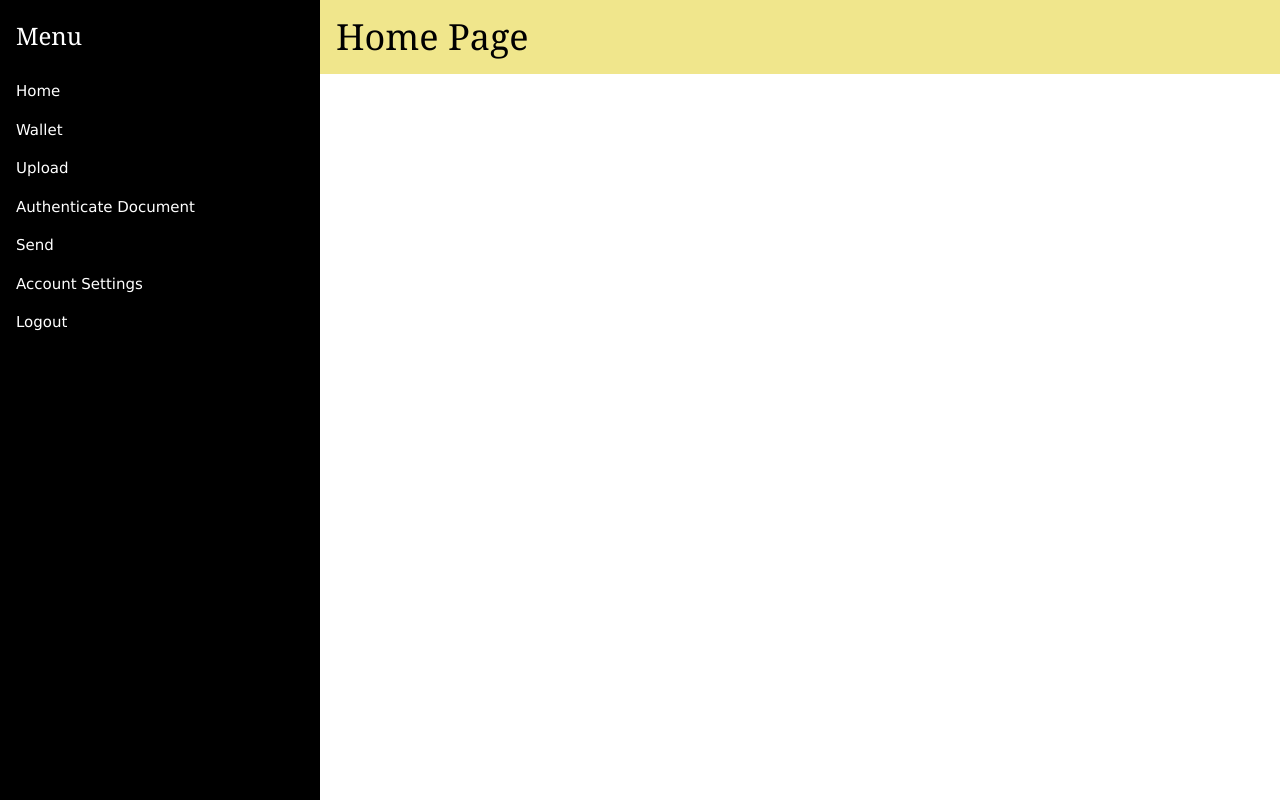
After one commit to jookebawx/test, a Flask app: template templates/Homepage_auth.html in a window 1280 px wide. The commit adds this page. Run offline with Flask 3, Linux system fonts and the light colour scheme; the template is opened without the code that fills it, so the values that code supplies are empty; parts of the project's set-up code (start-up, migrations or seed data) failed here and were passed over; some libraries are stand-ins or nearby versions.

Commit message:
Add files via upload

```diff
--- /dev/null
+++ b/templates/Homepage_auth.html
@@ -0,0 +1,39 @@
+<!DOCTYPE html>
+<html>
+<title>W3.CSS</title>
+<meta name="viewport" content="width=device-width, initial-scale=1">
+<link rel="stylesheet" href="https://www.w3schools.com/w3css/4/w3.css">
+<style>
+  h1, h3  {
+    font-family: Georgia, serif;
+  }
+</style>
+
+<body>
+
+<!-- Sidebar -->
+<div class="w3-sidebar w3-black w3-bar-block" style="width:25%">
+  <h3 class="w3-bar-item">Menu</h3>
+  <a href="/homepage" class="w3-bar-item w3-button">Home</a>
+  <a href="/wallet" class="w3-bar-item w3-button">Wallet</a>
+  <a href="/upload" class="w3-bar-item w3-button">Upload</a>
+  <a href="#" class="w3-bar-item w3-button">Authenticate Document</a>
+  <a href="/send" class="w3-bar-item w3-button">Send</a>
+  <a href="#" class="w3-bar-item w3-button">Account Settings</a>
+  <a href ="/logout" class="w3-bar-item w3-button"> Logout </a>
+</div>
+
+<!-- Page Content -->
+<div style="margin-left:25%">
+
+<div class="w3-container w3-khaki">
+  <h1>Home Page</h1>
+</div>
+
+<div class="w3-container">
+</div>
+
+</div>
+
+</body>
+</html>
--- a/templates/newacc.html
+++ b/templates/newacc.html
@@ -130,6 +130,5 @@ hr {
 <body>
 <a href ="/signup">Sign Up</a>
 <a href = "/login">Login</a>
-
 </body>
 </html>
--- a/templates/send.html
+++ b/templates/send.html
@@ -134,7 +134,7 @@
         <h1>Current Balance = {{wallet.balance}} SC</h1>
 
         <label for="address"><b>Receiver's Address</b></label>
-        <input type="text" id="inputAddress" name="address" class="form-control" placeholder="address" required="required" autofocus="autofocus" value={{request.form.address}}>
+        <input type="text" id="inputAddress" name="receiver" class="form-control" placeholder="address" required="required" autofocus="autofocus" value={{request.form.receiver}}>
 
         <label for="address"><b>Amount</b></label>
         <input type="text" id="inputAmount" name="amount" class="form-control" placeholder="amount" required="required" autofocus="autofocus" value={{request.form.amount}}>
```
Also changed, not shown: templates/Submitpage.html (+6 -4 lines), templates/signup.html (+10 -4 lines).
